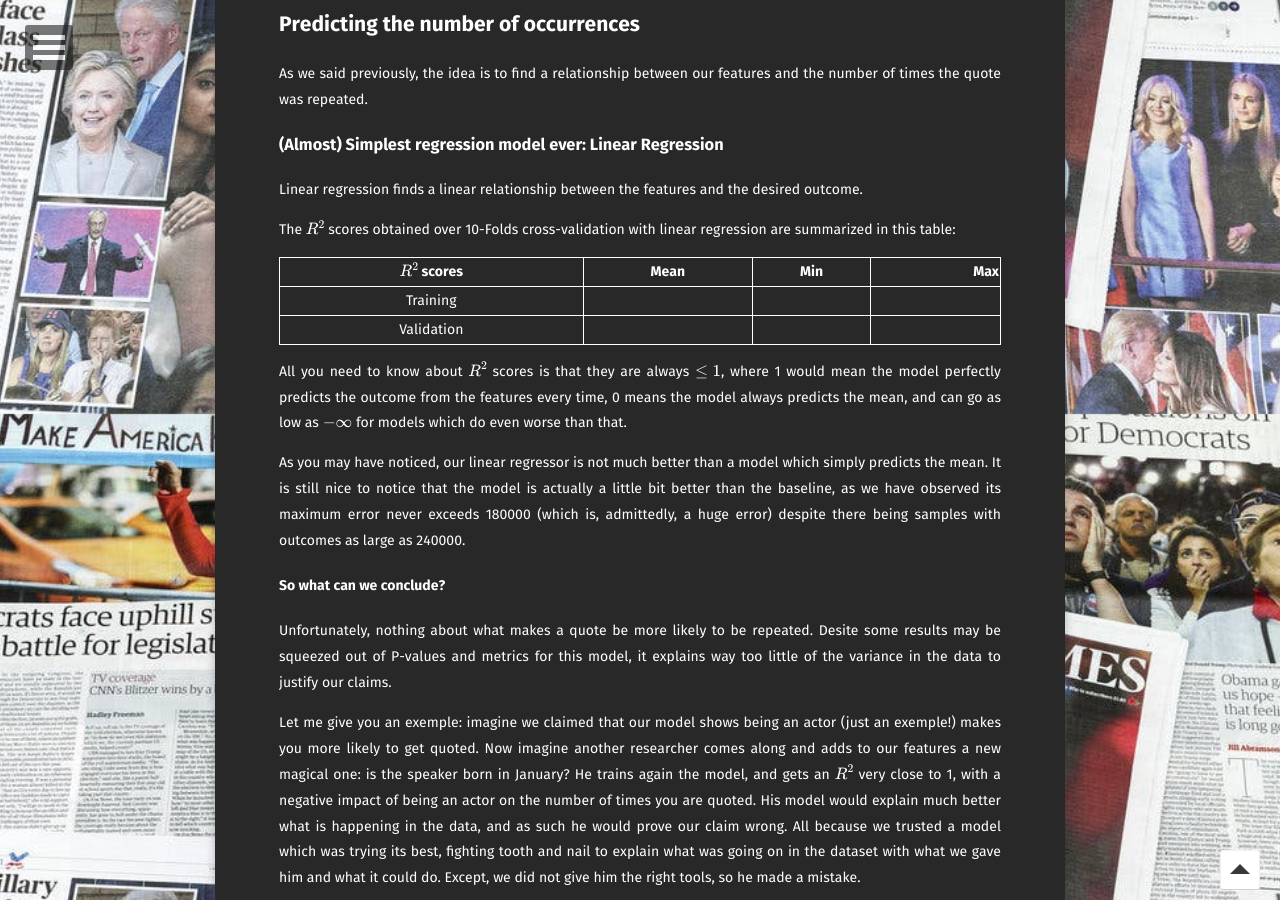
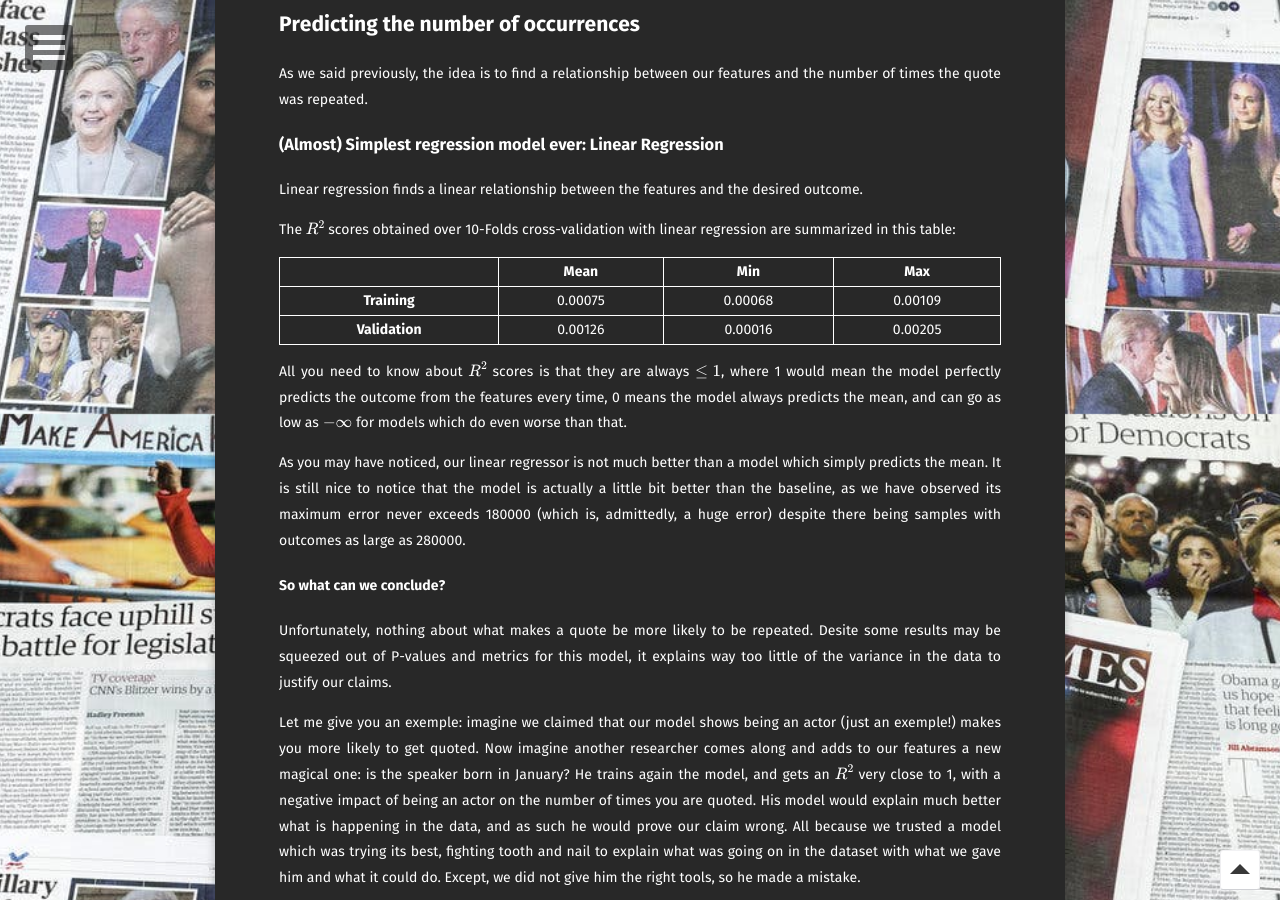
Before and after one commit to kaoutamine/viralSpeech, a Jekyll site: the page built from predict_virality/index.md, in a window 1280 px wide and 900 px high, scrolled down 1386 px. Built offline with Jekyll 4.4.1, drawn with Linux system fonts in a browser that asks for light colours; some web fonts are replaced; formulas are drawn with MathJax 3; some of the changed text lies outside the part shown.

Commit message:
Continued

```diff
--- a/predict_virality/index.md
+++ b/predict_virality/index.md
@@ -42,16 +42,14 @@ Linear regression finds a linear relationship between the features and the desir
 
 The $$R^2$$ scores obtained over 10-Folds cross-validation with linear regression are summarized in this table:
 
-
-| $$R^2$$ scores | Mean | Min | Max |
-|----------------|:----:|:---:|----:|
-|       Training |      |     |     |
-|     Validation |      |     |     |
-
+|                | Mean    | Min     | Max     |
+|:--------------:|:-------:|:-------:|:-------:|
+| **Training**   | 0.00075 | 0.00068 | 0.00109 |
+| **Validation** | 0.00126 | 0.00016 | 0.00205 |
 
 All you need to know about $$R^2$$ scores is that they are always $$\leq 1$$, where 1 would mean the model perfectly predicts the outcome from the features every time, 0 means the model always predicts the mean, and can go as low as $$-\infty$$ for models which do even worse than that.
 
-As you may have noticed, our linear regressor is not much better than a model which simply predicts the mean. It is still nice to notice that the model is actually a little bit better than the baseline, as we have observed its maximum error never exceeds 180000 (which is, admittedly, a huge error) despite there being samples with outcomes as large as 240000.
+As you may have noticed, our linear regressor is not much better than a model which simply predicts the mean. It is still nice to notice that the model is actually a little bit better than the baseline, as we have observed its maximum error never exceeds 180000 (which is, admittedly, a huge error) despite there being samples with outcomes as large as 280000.
 
 #### So what can we conclude?
 Unfortunately, nothing about what makes a quote be more likely to be repeated. Desite some results may be squeezed out of P-values and metrics for this model, it explains way too little of the variance in the data to justify our claims.
@@ -69,8 +67,11 @@ How does our story end? The carpenter, in an attempt to repair the wall, not onl
 
 Indeed, we tried to use a Decision Tree to perform this regression task and despite our best efforts to avoid it underfitting or overfitting the training data, we obtained very negative validation $$R^2$$ scores back, which translates to significantly worse performance than our linear regressor.
 
-# Illustrating our efforts...
-<img src="../assets/img/meme.png">
+#### Illustrating our efforts...
+<img src="../assets/img/meme.png" style="width:400px;"/>
+
+<div align="center">Thanks to <a href="https://www.monkeyuser.com/2019/new-model/">MonkeyUser</a> for allowing to reuse this image.</div>
+
 ## Predicting if a quote will be viral
 
 Attempts done at predicting the binary label: "is the quote going to be repeated more than ??? times" have also failed in a similar fashion, with a linear model not performing much better than random guessing, and the decision tree performing even worse.
```
